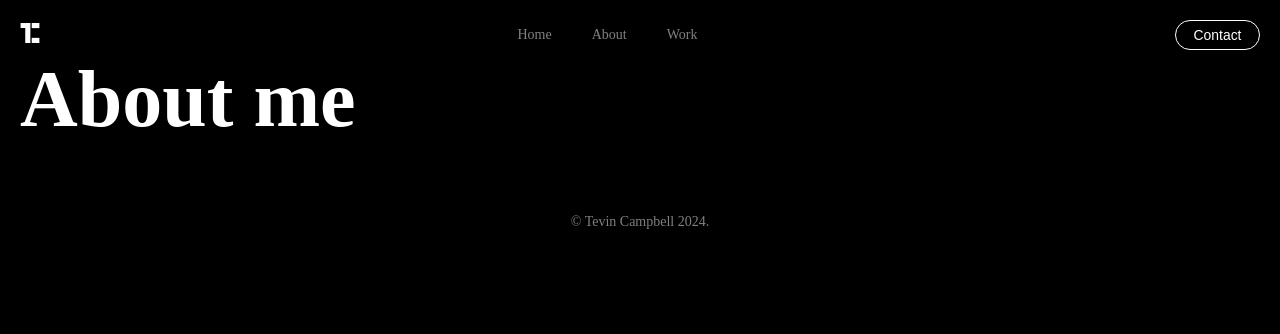
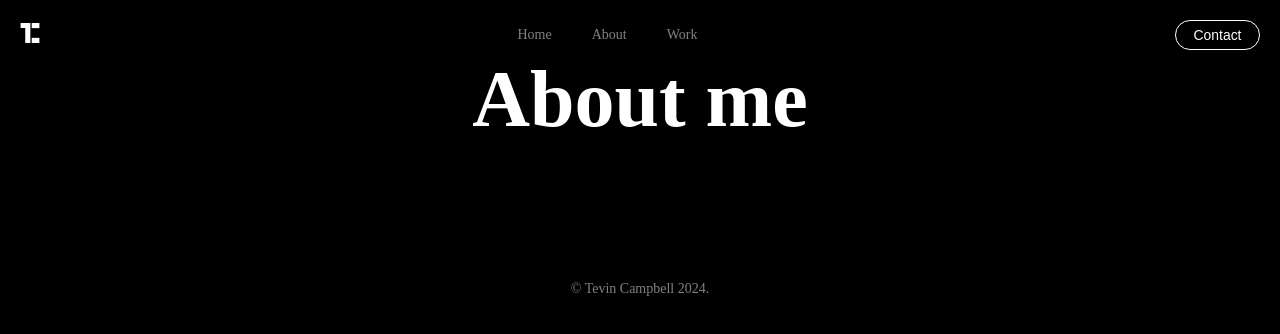
Before and after one commit to Troyzhenny/devfolio, a React (Vite) app: page /about in a window 1280 px wide. Shown: the top 334 px of the page. Built offline with nearby package versions, Linux system fonts and the light colour scheme.

Commit message:
setup: for content

```diff
--- a/src/pages/About.jsx
+++ b/src/pages/About.jsx
@@ -1,6 +1,13 @@
 const About = () => {
     return(
+        <div className="projects flex-center flex-column">
+        {/* make sure to change heading from h1 for symatic code and seo */}
         <h1>About me</h1>
+
+        <div className="flex gap wrap justify-center">
+            <h2>Content</h2>
+        </div>
+    </div>
     )
 }
 
```
